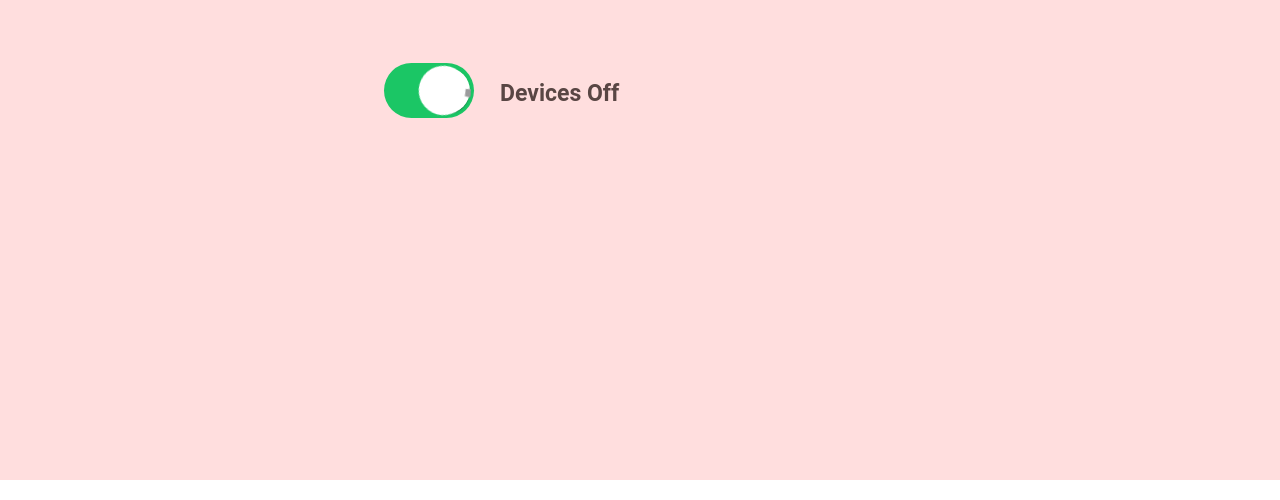
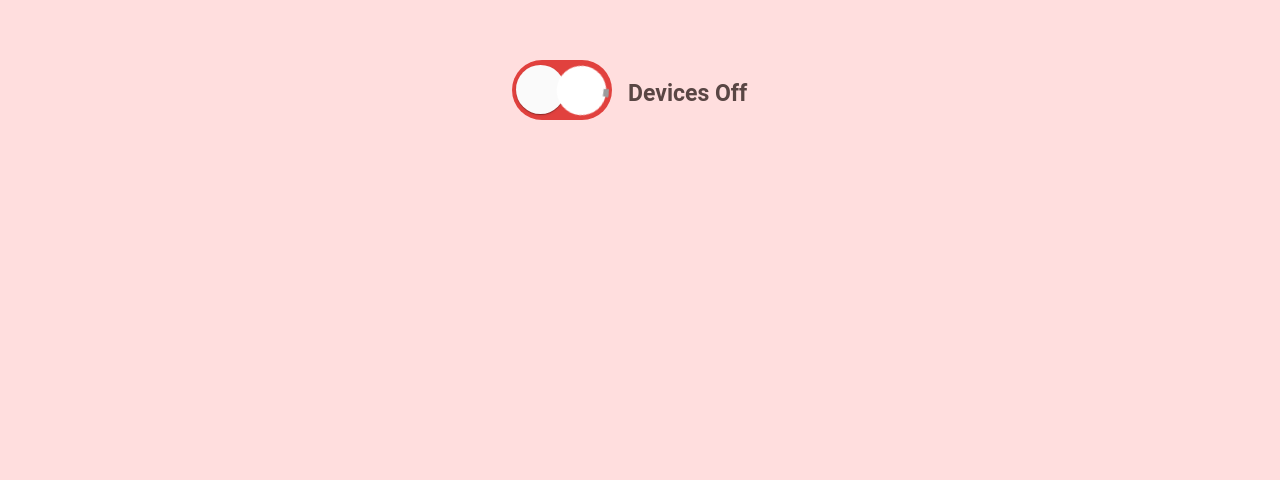
Before and after one commit to praveen-barawal/angular-animation, an Angular app: page / in a window 1280 px wide. Shown: the part 300-800 px from the top of the page. Built offline with nearby package versions, Linux system fonts and the light colour scheme.

Commit message:
3 files modified, 1 deleted

```diff
--- a/src/app/toggle-demo/toggle-demo-component.ts
+++ b/src/app/toggle-demo/toggle-demo-component.ts
@@ -2,8 +2,7 @@ import { Component } from '@angular/core';
 
 @Component({
   selector: 'toggle-demo',
-  templateUrl: './toggle-demo-component.html',
-  styleUrls: [ './toogle-demo.component.css' ]
+  templateUrl: './toggle-demo-component.html'
 })
 export class ToggleDemoComponent  {
   showMessage(value:string) {
--- a/src/app/toggle/toggle.component.html
+++ b/src/app/toggle/toggle.component.html
@@ -1 +1 @@
-<switch [isChecked]="true" (click)="onClick()" ></switch>
+<switch [isChecked]="false" (click)="onClick()" ></switch>
--- a/src/styles.scss
+++ b/src/styles.scss
@@ -5,6 +5,7 @@ $buttonColorGreen:rgb(27, 198, 101);
 $backColorRed:rgb(255, 222, 222);
 $backColorGreen:rgb(222, 252, 235);
 $backProgress:rgb(216, 221, 255);
+
 
 body {
   font-family: Roboto, Arial, sans-serif;
@@ -15,14 +16,14 @@ body {
   float: right;
 }
 .mat-slide-toggle-bar{
-  width: 90px !important;
-  height: 55px !important;
-  border-radius: 28px !important;
+  width: 100px !important;
+    height: 60px !important;
+    border-radius: 30px !important;
 }
 
 .mat-slide-toggle-thumb {
-    height: 45px !important;
-    width: 45px !important;
+    height: 49px !important;
+    width: 49px !important;
     border-radius: 50% !important;
 }
 
@@ -35,7 +36,7 @@ body {
 
 .mat-slide-toggle.mat-checked {
   .mat-slide-toggle-thumb-container{
-  left:25px !important;
+  left:30px !important;
 }
 }
 .mat-slide-toggle .mat-slide-toggle-ripple{
@@ -77,7 +78,8 @@ body {
   background-color:$backProgress !important;
 }
 .vertical-center{
-  margin-left:30% !important;
+  margin-left:0 !important;
+  left:40%;
 }
 .mat-spinner,
 .mat-progress-spinner svg{
@@ -87,7 +89,7 @@ body {
 .mat-progress-spinner {
     position: absolute !important;
     top: -15px;
-    left:32px;
+    left:42px;
     z-index: 999;
 }
 .mat-progress-spinner circle, .mat-spinner circle {
@@ -96,7 +98,6 @@ body {
 .mat-progress-spinner circle{
   fill:white !important;
 }
-
 .container {
   height: 200px;
   position: relative;
```
Also changed, not shown: src/app/toggle-demo/toogle-demo.component.css (deleted).
